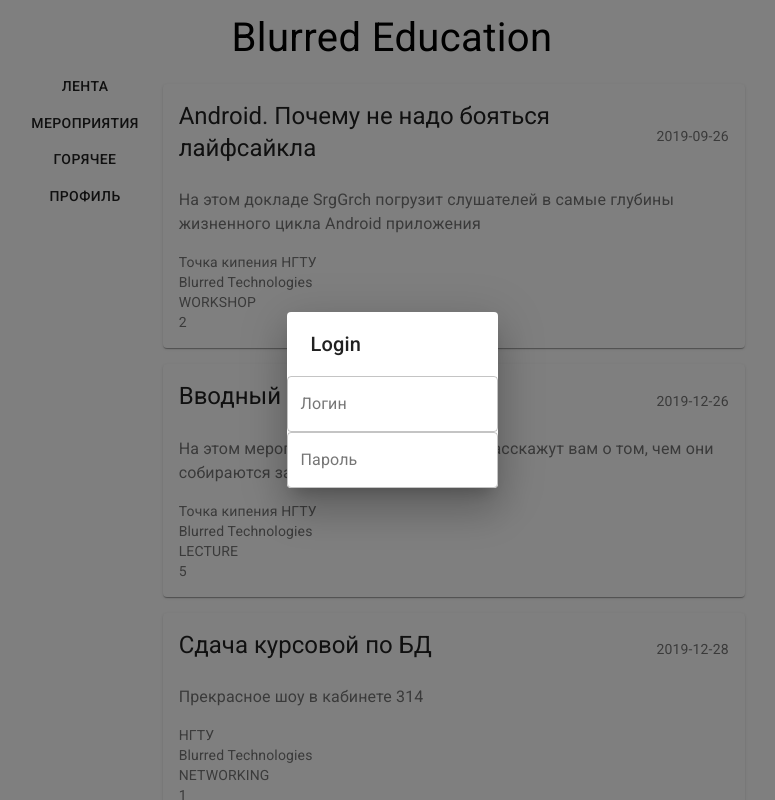
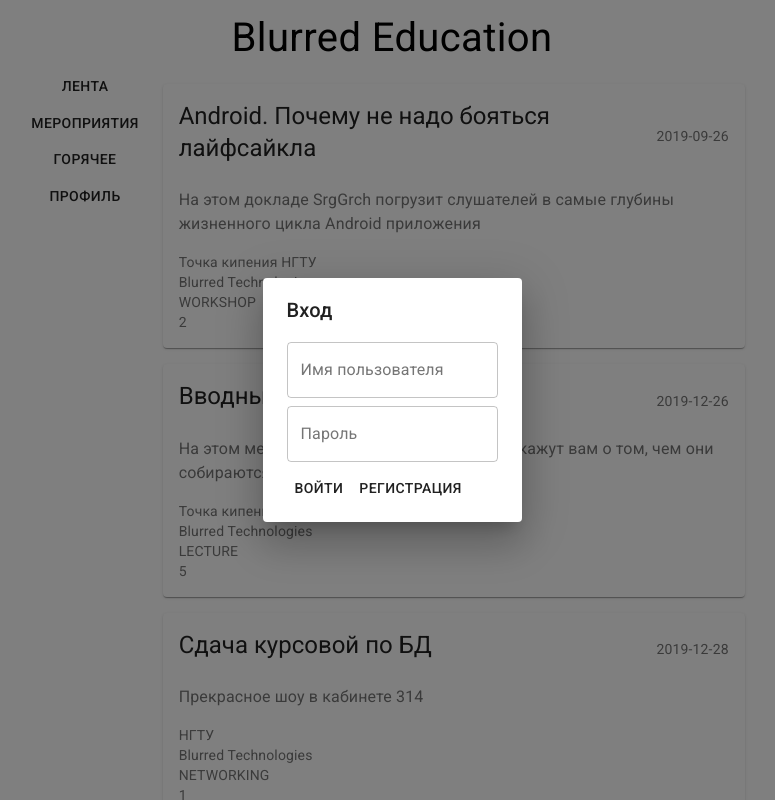
Before and after one commit to SrgGrch/web-cw-frontend, a React (Create React App) app: page / in a window 1280 px wide. Both pictures are taken after a click on the button "ПРОФИЛЬ". Shown: the top 800 px of the page, without its empty margins (248-1023 px from the left). Built offline with nearby package versions, Linux system fonts and the light colour scheme.

Commit message:
LOGIN WIP

```diff
--- a/package.json
+++ b/package.json
@@ -10,6 +10,7 @@
     "axios": "^0.19.2",
     "connected-react-router": "^6.8.0",
     "history": "^4.10.1",
+    "prettier": "^2.0.5",
     "prop-types": "^15.7.2",
     "react": "^16.13.1",
     "react-dom": "^16.13.1",
--- a/src/EventList.js
+++ b/src/EventList.js
@@ -1,24 +1,23 @@
-import React, {useEffect, useState} from 'react';
-import './App.css';
-import List from '@material-ui/core/List';
-import ListItem from '@material-ui/core/ListItem';
-import Card from '@material-ui/core/Card';
-import {makeStyles} from '@material-ui/core/styles';
-import CircularProgress from "@material-ui/core/CircularProgress";
-import Typography from '@material-ui/core/Typography';
-import Box from "@material-ui/core/Box";
-import {getEvents} from "./classes/MockRestApi";
-import Button from "@material-ui/core/Button";
-import {LoginDialog} from "./presentation/auth/LoginDialog";
+import React, {useEffect, useState} from 'react'
+import './App.css'
+import List from '@material-ui/core/List'
+import {makeStyles} from '@material-ui/core/styles'
+import CircularProgress from '@material-ui/core/CircularProgress'
+import Typography from '@material-ui/core/Typography'
+import Box from '@material-ui/core/Box'
+import {getEvents} from './classes/MockRestApi'
+import Button from '@material-ui/core/Button'
+import {LoginDialog} from './presentation/auth/LoginDialog'
+import EventItem from './presentation/events/EventItem'
 
-const EventList = (props) => {
-    const [data, setData] = useState()
+const EventList = () => {
+    const [events, setEvents] = useState()
     const [open, setOpen] = useState(false)
 
     useEffect(() => {
-        getEvents().then(res => {
+        getEvents().then((res) => {
             console.log(res)
-            setData(res)
+            setEvents(res)
         })
     }, [])
 
@@ -31,93 +30,52 @@ const EventList = (props) => {
             backgroundColor: theme.palette.background.paper,
         },
         listItem: {
-            justifyContent: "center",
+            justifyContent: 'center',
         },
         loader: {
             width: '100%',
             height: '100%',
-            alignContent: "center"
+            alignContent: 'center',
         },
         card: {
             width: 550,
             boxShadow: '10px',
-            padding: '16px'
+            padding: '16px',
         },
         pageTitle: {
-            fontSize: '30pt'
+            fontSize: '30pt',
         },
         title: {
-            width: "75%"
+            width: '75%',
         },
         pageTitleContainer: {
-            alignContent: "start",
+            alignContent: 'start',
         },
         titleContainer: {
-            alignContent: "center",
-            display: "flex",
-            justifyContent: "space-between",
-            alignItems: "center"
+            alignContent: 'center',
+            display: 'flex',
+            justifyContent: 'space-between',
+            alignItems: 'center',
         },
         detailsContainer: {
-            alignContent: "center",
-            display: "flex",
-            justifyContent: "space-between",
-            alignItems: "left",
-            flexDirection: "column"
+            alignContent: 'center',
+            display: 'flex',
+            justifyContent: 'space-between',
+            alignItems: 'left',
+            flexDirection: 'column',
         },
         mainScreen: {
-            display: "flex",
-            justifyContent: "center"
+            display: 'flex',
+            justifyContent: 'center',
         },
         menu: {
-            display: "flex",
-            flexDirection: "column"
-        }
-    }));
+            display: 'flex',
+            flexDirection: 'column',
+        },
+    }))
 
-    const renderEvents = () => {
-        return data.map((event) => {
-            return (
-                <ListItem alignItems="flex-start" className={styles.listItem}>
-                    <Card className={styles.card}>
-                        <Box className={styles.titleContainer}>
-                            <Typography className={styles.title} gutterBottom variant="h5" component="h2">
-                                {event.name}
-                            </Typography>
-                            <Typography variant="body2" color="textSecondary" component="p">
-                                {event.date}
-                            </Typography>
-                        </Box>
-                        <Box mt={2}>
-                            <Typography variant="body1" color="textSecondary" component="p">
-                                {event.description}
-                            </Typography>
-                            <Box mt={2} className={styles.detailsContainer}>
-                                <Typography variant="body2" color="textSecondary" component="p">
-                                    {event.place.name}
-                                </Typography>
-                                <Typography variant="body2" color="textSecondary" component="p">
-                                    {event.organizer.name}
-                                </Typography>
-                                <Typography variant="body2" color="textSecondary" component="p">
-                                    {event.event_type}
-                                </Typography>
-                                <Typography variant="body2" color="textSecondary" component="p">
-                                    {event.guests.length}
-                                </Typography>
-                            </Box>
-                        </Box>
-                    </Card>
-                </ListItem>
-            )
-        })
-    }
-
-    const styles = useStyles();
-
-    const onProfileClicked = () => {
-        setOpen(true)
-    }
+    const styles = useStyles()
+    const toggleOpen = () => setOpen(prevState => !prevState)
 
     return (
         <div className="App">
@@ -128,35 +86,28 @@ const EventList = (props) => {
             </Box>
             <Box className={styles.mainScreen}>
                 <Box className={styles.menu}>
-                    <Button>
-                        Лента
-                    </Button>
-                    <Button>
-                        Мероприятия
-                    </Button>
-                    <Button>
-                        Горячее
-                    </Button>
-                    <Button onClick={onProfileClicked}>
-                        Профиль
-                    </Button>
+                    <Button>Лента</Button>
+                    <Button>Мероприятия</Button>
+                    <Button>Горячее</Button>
+                    <Button onClick={() => toggleOpen()}>Профиль</Button>
                 </Box>
                 <Box>
-                    {
-                        data ?
-                            <List className={styles.eventList}>
-                                {renderEvents()}
-                            </List>
-                            :
-                            <Box className={styles.loader}>
-                                <CircularProgress open={open}/>
-                            </Box>
-                    }
+                    {events ? (
+                        <List className={styles.eventList}>
+                            {events.map((event) => (
+                                <EventItem event={event}/>
+                            ))}
+                        </List>
+                    ) : (
+                        <Box className={styles.loader}>
+                            <CircularProgress/>
+                        </Box>
+                    )}
                 </Box>
             </Box>
-            <LoginDialog open={open}/>
+            <LoginDialog open={open} toggleOpen={toggleOpen}/>
         </div>
-    );
+    )
 }
 
-export default EventList;
+export default EventList
--- /dev/null
+++ b/src/models/AuthModel.js
@@ -0,0 +1,6 @@
+export class AuthModel {
+    constructor(username, password) {
+        this.username = username
+        this.password = password
+    }
+}
--- a/src/presentation/auth/LoginDialog.js
+++ b/src/presentation/auth/LoginDialog.js
@@ -1,17 +1,71 @@
-import React from "react";
-import PropTypes from "prop-types"
-import Dialog from "@material-ui/core/Dialog";
-import DialogTitle from "@material-ui/core/DialogTitle";
-import TextField from "@material-ui/core/TextField";
-
+import React, { useState } from 'react'
+import PropTypes from 'prop-types'
+import Dialog from '@material-ui/core/Dialog'
+import DialogTitle from '@material-ui/core/DialogTitle'
+import TextField from '@material-ui/core/TextField'
+import { makeStyles } from '@material-ui/core/styles'
+import Button from '@material-ui/core/Button'
+import Box from '@material-ui/core/Box'
 
 export const LoginDialog = (props) => {
-    const {onClose, selectedValue, open} = props;
+    const { onClose, selectedValue, open, toggleOpen } = props
+
+    const [password, setPassword, username, setUsername] = useState('')
+
+    const useStyles = makeStyles((theme) => ({
+        dialog: {
+            padding: 24,
+        },
+        input: {
+            marginLeft: 24,
+            marginRight: 24,
+            marginBottom: 8,
+        },
+        buttonsContainer: {
+            marginLeft: 24,
+            marginRight: 24,
+            marginBottom: 16,
+            display: 'flex',
+            alignContent: 'center',
+            alignItems: 'center',
+        },
+    }))
+
+    const styles = useStyles()
+
+    const loginUser = () => {
+        console.log(username)
+        console.log(password)
+    }
+
     return (
-        <Dialog aria-labelledby="simple-dialog-title" open={open} onClose={onClose}>
-            <DialogTitle id="simple-dialog-title">Login</DialogTitle>
-            <TextField id="login" label="Логин" variant="outlined"/>
-            <TextField id="password" label="Пароль" variant="outlined"/>
+        <Dialog
+            aria-labelledby="simple-dialog-title"
+            open={open}
+            onClose={onClose}
+            className={styles.dialog}
+            onBackdropClick={() => toggleOpen()}
+            onEscapeKeyDown={() => toggleOpen()}
+        >
+            <DialogTitle id="simple-dialog-title">Вход</DialogTitle>
+            <TextField
+                id="login"
+                label="Имя пользователя"
+                variant="outlined"
+                className={styles.input}
+                onChange={(e)=>{setUsername(e.target.value)}}
+            />
+            <TextField
+                id="password"
+                label="Пароль"
+                variant="outlined"
+                className={styles.input}
+                onChange={(e)=>{setPassword(e.target.value)}}
+            />
+            <Box className={styles.buttonsContainer}>
+                <Button onClick={() => loginUser()}>Войти</Button>
+                <Button>Регистрация</Button>
+            </Box>
         </Dialog>
     )
 }
@@ -20,4 +74,4 @@ LoginDialog.propTypes = {
     //onClose: PropTypes.func.isRequired,
     open: PropTypes.bool.isRequired,
     //selectedValue: PropTypes.string.isRequired,
-};
+}
--- /dev/null
+++ b/src/presentation/events/EventItem.js
@@ -0,0 +1,107 @@
+import ListItem from '@material-ui/core/ListItem'
+import Card from '@material-ui/core/Card'
+import Box from '@material-ui/core/Box'
+import Typography from '@material-ui/core/Typography'
+import React from 'react'
+import { makeStyles } from '@material-ui/core/styles'
+
+const EventItem = (props) => {
+    const { event, onEventClicked } = props
+
+    const useStyles = makeStyles((theme) => ({
+        listItem: {
+            justifyContent: 'center',
+        },
+        card: {
+            width: 550,
+            boxShadow: '10px',
+            padding: '16px',
+        },
+        pageTitle: {
+            fontSize: '30pt',
+        },
+        title: {
+            width: '75%',
+        },
+        titleContainer: {
+            alignContent: 'center',
+            display: 'flex',
+            justifyContent: 'space-between',
+            alignItems: 'center',
+        },
+        detailsContainer: {
+            alignContent: 'center',
+            display: 'flex',
+            justifyContent: 'space-between',
+            alignItems: 'left',
+            flexDirection: 'column',
+        },
+    }))
+
+    const styles = useStyles()
+
+    return (
+        <ListItem alignItems="flex-start" className={styles.listItem}>
+            <Card className={styles.card}>
+                <Box className={styles.titleContainer}>
+                    <Typography
+                        className={styles.title}
+                        gutterBottom
+                        variant="h5"
+                        component="h2"
+                    >
+                        {event.name}
+                    </Typography>
+                    <Typography
+                        variant="body2"
+                        color="textSecondary"
+                        component="p"
+                    >
+                        {event.date}
+                    </Typography>
+                </Box>
+                <Box mt={2}>
+                    <Typography
+                        variant="body1"
+                        color="textSecondary"
+                        component="p"
+                    >
+                        {event.description}
+                    </Typography>
+                    <Box mt={2} className={styles.detailsContainer}>
+                        <Typography
+                            variant="body2"
+                            color="textSecondary"
+                            component="p"
+                        >
+                            {event.place.name}
+                        </Typography>
+                        <Typography
+                            variant="body2"
+                            color="textSecondary"
+                            component="p"
+                        >
+                            {event.organizer.name}
+                        </Typography>
+                        <Typography
+                            variant="body2"
+                            color="textSecondary"
+                            component="p"
+                        >
+                            {event.event_type}
+                        </Typography>
+                        <Typography
+                            variant="body2"
+                            color="textSecondary"
+                            component="p"
+                        >
+                            {event.guests.length}
+                        </Typography>
+                    </Box>
+                </Box>
+            </Card>
+        </ListItem>
+    )
+}
+
+export default EventItem
```
Also changed, not shown: src/classes/RestApi.js (+7 -0 lines), src/presentation/auth/RegistrationDialog.js (added, +56 -0 lines), 2 other files (tests, documents, lock files or other folders).
